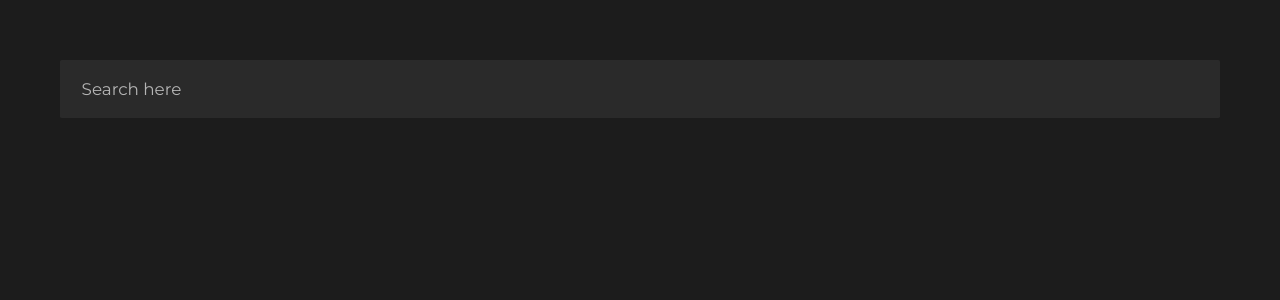
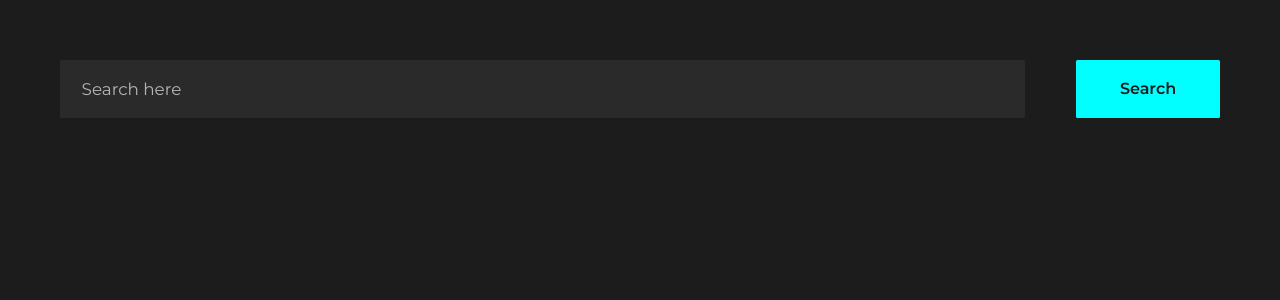
Before and after one commit to SahidH/MusicExplorer, a React (Create React App) app: page / in a window 1280 px wide. Shown: the top 300 px of the page. Built offline with nearby package versions, Linux system fonts and the light colour scheme.

Commit message:
adding search button

```diff
--- a/src/App.js
+++ b/src/App.js
@@ -33,11 +33,12 @@ class App extends Component {
     this.setState({ error });
   }
 
-  onSearchArtist(e) {
-    const {
-      target: { value }
-    } = e;
-    this.DeezerConnection.search({ connection: "artist", q: value })
+  onSearchArtist(artist) {
+    if(!artist){
+      this.setState({ artists: [] });
+      return;
+    }
+    this.DeezerConnection.search({ connection: "artist", q: artist })
       .then(artists => this.setState({ artists }))
       .catch(error => console.error("error", error));
   }
--- a/src/SearchArtist/index.js
+++ b/src/SearchArtist/index.js
@@ -1,13 +1,33 @@
-import React from "react";
+import React, { Component } from "react";
+import Loader from "../Loader";
 import "./index.scss";
 
-const SearchArtist = ({ artists, onSearchArtist, onArtistSelected }) => (
+class SearchArtist extends Component {
+  constructor(props) {
+    super(props);
+    this.userTyping = this.userTyping.bind(this);
+    this.lettersTyped = null;
+  }
+
+  userTyping(e) {
+    const {
+      target: { value }
+    } = e;
+    this.lettersTyped = value;
+  }
+
+  render() {
+    const { artists, onSearchArtist, onArtistSelected } = this.props;
+    return (
       <div className="search-artist--container">
         <input
           className="search-artist--input"
           placeholder="Search here"
-      onChange={onSearchArtist}
+          onChange={this.userTyping}
         />
+
+        {artists.loading && <Loader />}
+
         {!!artists.length && (
           <div className="search-artist--dropdown">
             <p className="search-artist--dropdown--title">Search Results</p>
@@ -26,7 +46,15 @@ const SearchArtist = ({ artists, onSearchArtist, onArtistSelected }) => (
             </div>
           </div>
         )}
+        <div
+          className="search-artist--button"
+          onClick={() => onSearchArtist(this.lettersTyped)}
+        >
+          <p>Search</p>
+        </div>
       </div>
     );
+  }
+}
 
 export default SearchArtist;
--- a/src/SearchArtist/index.scss
+++ b/src/SearchArtist/index.scss
@@ -42,7 +42,7 @@ $search-bar-height: ($spacing-44 - $spacing-36) * 3;
 //Dropdown
 .search-artist--dropdown {
   position: absolute;
-  width: 100%;
+  width: calc(100% - 195px);
   top: $spacing-26 * 2 + ($search-bar-height + $spacing-36);
   background-color: $gray2;
   font-size: $font-size-23;
@@ -98,3 +98,23 @@ $search-bar-height: ($spacing-44 - $spacing-36) * 3;
   padding: 0 $spacing-44 $spacing-51 $spacing-44;
   overflow: scroll;
 }
+
+.search-artist--button {
+  display: flex;
+  width: $spacing-120*2;
+  margin-left: $spacing-85;
+  color: $gray1;
+  background-color: $blue;
+  border-radius: 0.1em;
+  flex-direction: row;
+  align-content: center;
+  align-items: center;
+  text-align: center;
+  justify-content: center;
+  font-weight: 600;
+  cursor: pointer;
+
+  :hover {
+    color: $gray3;
+  }
+}
```
Lines whose indentation alone changed are shown as unchanged.
